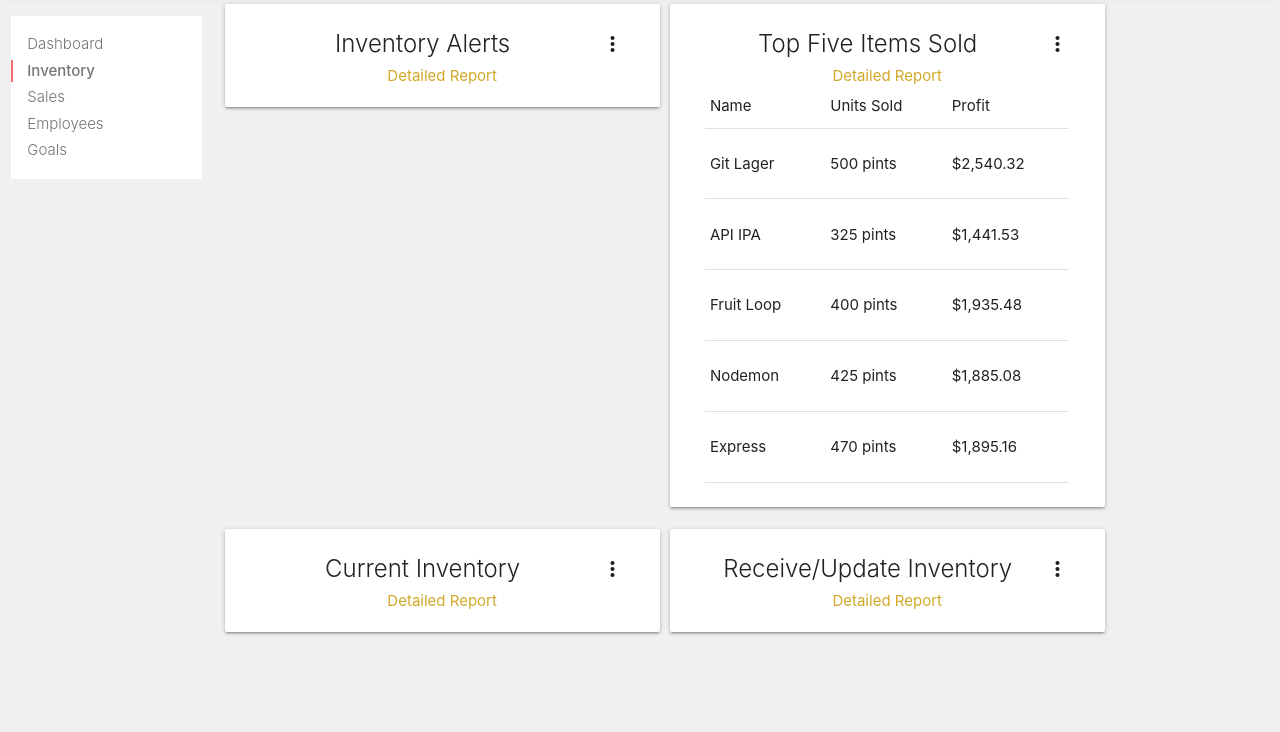
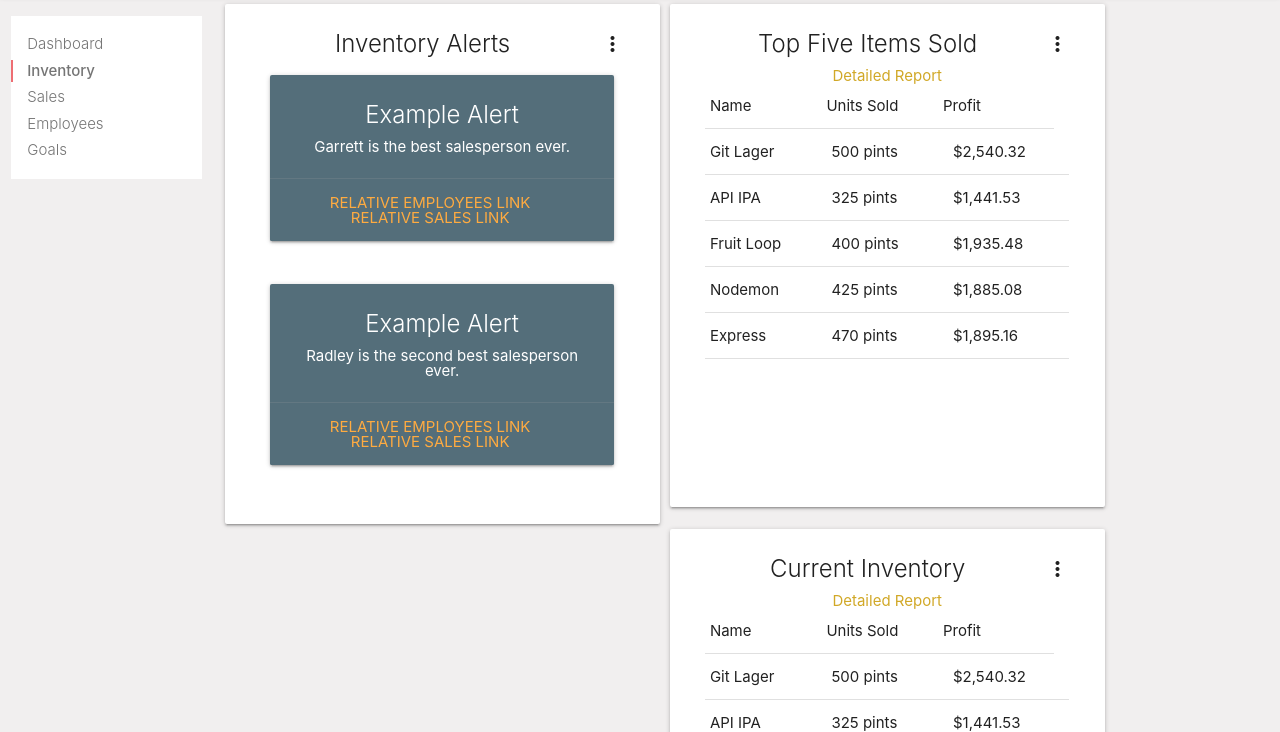
Before and after one commit to JoleenTsai/io.n, a website: page public/inventory.html in a window 1280 px wide. Shown: the part 68-800 px from the top of the page. Drawn offline with nearby package versions, Linux system fonts and the light colour scheme.

Commit message:
updating current work

```diff
--- a/public/inventory.html
+++ b/public/inventory.html
@@ -11,13 +11,36 @@
   <link href="https://fonts.googleapis.com/icon?family=Material+Icons" rel="stylesheet">
   <link rel="stylesheet" href="./assets/CSS/styles.css">
   <title>io.n</title>
+  <style>
+    tbody {
+      display: block;
+      height: 400;
+      overflow: auto;
+    }
+
+    thead,
+    tbody tr {
+      display: table;
+      width: 100%;
+      table-layout: fixed;
+    }
+
+    thead {
+      width: calc(100% - 1em)
+    }
+
+    table {
+      width: 100%;
+    }
+  </style>
 </head>
 
 <body>
   <div class="navbar">
     <nav class="white blue-text">
       <div class="nav-wrapper">
-        <a href="./dashboard.html" class="brand-logo logo-text"><img src="./assets/Images/lot17a-logo-color-scheme.png" alt="lot17a" width="235px" height="65px"></i></a>
+        <a href="./dashboard.html" class="brand-logo logo-text"><img src="./assets/Images/lot17a-logo-color-scheme.png"
+            alt="lot17a" width="235px" height="65px"></i></a>
         <ul class="right">
           <li><a href="#" class="nav-links">Notifications<span class="new badge" id="alerts">4</span></a></li>
           <li><a href="#" class="nav-links">Username</a></li>
@@ -53,12 +76,36 @@
       <!-- main content -->
       <div class="mainContent center-align">
         <div class="card col s12 m6 l5">
-          <div class="card-image waves-effect waves-block waves-light">
-            <!-- insert table/graph/etc here -->
-          </div>
-          <div class="card-content">
+          <div class="card-content" id="invAlerts">
             <span class="card-title activator grey-text text-darken-4">Inventory Alerts<i class="material-icons right">more_vert</i></span>
-            <p><a href="#">Detailed Report</a></p>
+            <div class="row">
+              <div class="col s12">
+                <div class="card blue-grey darken-1">
+                  <div class="card-content white-text">
+                    <span class="card-title">Example Alert</span>
+                    <p>Garrett is the best salesperson ever.</p>
+                  </div>
+                  <div class="card-action">
+                    <a href="#">Relative Employees Link</a>
+                    <a href="#">Relative Sales Link</a>
+                  </div>
+                </div>
+              </div>
+            </div>
+            <div class="row">
+              <div class="col s12">
+                <div class="card blue-grey darken-1">
+                  <div class="card-content white-text">
+                    <span class="card-title">Example Alert</span>
+                    <p>Radley is the second best salesperson ever.</p>
+                  </div>
+                  <div class="card-action">
+                    <a href="#">Relative Employees Link</a>
+                    <a href="#">Relative Sales Link</a>
+                  </div>
+                </div>
+              </div>
+            </div>
           </div>
         </div>
         <div class="card col s12 m6 l5">
@@ -68,7 +115,52 @@
           <div class="card-content">
             <span class="card-title activator grey-text text-darken-4">Top Five Items Sold<i class="material-icons right">more_vert</i></span>
             <p><a href="#">Detailed Report</a></p>
-            <table width="400" height="400">
+            <table width="400" height="400" style="overflow:auto;">
+              <thead>
+                <tr>
+                  <th>Name</th>
+                  <th>Units Sold</th>
+                  <th>Profit</th>
+                </tr>
+              </thead>
+              <tbody>
+                <tr>
+                  <td>Git Lager</td>
+                  <td>500 pints</td>
+                  <td>$2,540.32</td>
+                </tr>
+                <tr>
+                  <td>API IPA</td>
+                  <td>325 pints</td>
+                  <td>$1,441.53</td>
+                </tr>
+                <tr>
+                  <td>Fruit Loop</td>
+                  <td>400 pints</td>
+                  <td>$1,935.48</td>
+                </tr>
+                <tr>
+                  <td>Nodemon</td>
+                  <td>425 pints</td>
+                  <td>$1,885.08</td>
+                </tr>
+                <tr>
+                  <td>Express</td>
+                  <td>470 pints</td>
+                  <td>$1,895.16</td>
+                </tr>
+              </tbody>
+            </table>
+          </div>
+        </div>
+        <div class="card col s12 m6 l5">
+          <div class="card-image waves-effect waves-block waves-light">
+            <!-- insert table/graph/etc here -->
+          </div>
+          <div class="card-content">
+            <span class="card-title activator grey-text text-darken-4">Current Inventory<i class="material-icons right">more_vert</i></span>
+            <p><a href="#">Detailed Report</a></p>
+            <table width="400" height="400" style="overflow:auto;">
               <thead>
                 <tr>
                   <th>Name</th>
@@ -112,15 +204,6 @@
             <!-- insert table/graph/etc here -->
           </div>
           <div class="card-content">
-            <span class="card-title activator grey-text text-darken-4">Current Inventory<i class="material-icons right">more_vert</i></span>
-            <p><a href="#">Detailed Report</a></p>
-          </div>
-        </div>
-        <div class="card col s12 m6 l5">
-          <div class="card-image waves-effect waves-block waves-light">
-            <!-- insert table/graph/etc here -->
-          </div>
-          <div class="card-content">
             <span class="card-title activator grey-text text-darken-4">Receive/Update Inventory<i class="material-icons right">more_vert</i></span>
             <p><a href="#">Detailed Report</a></p>
           </div>
```
